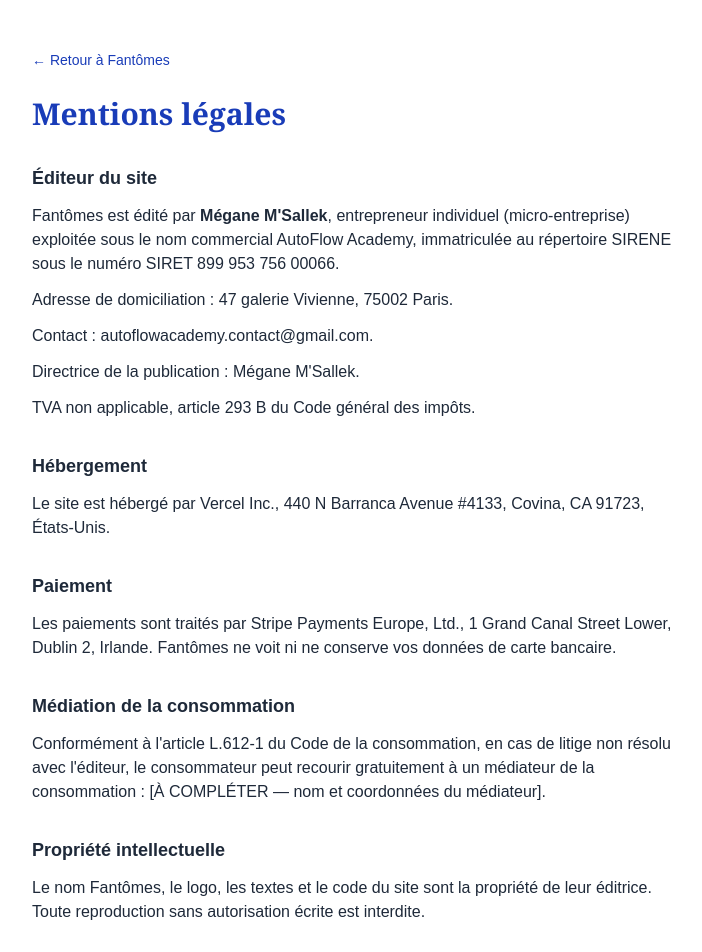
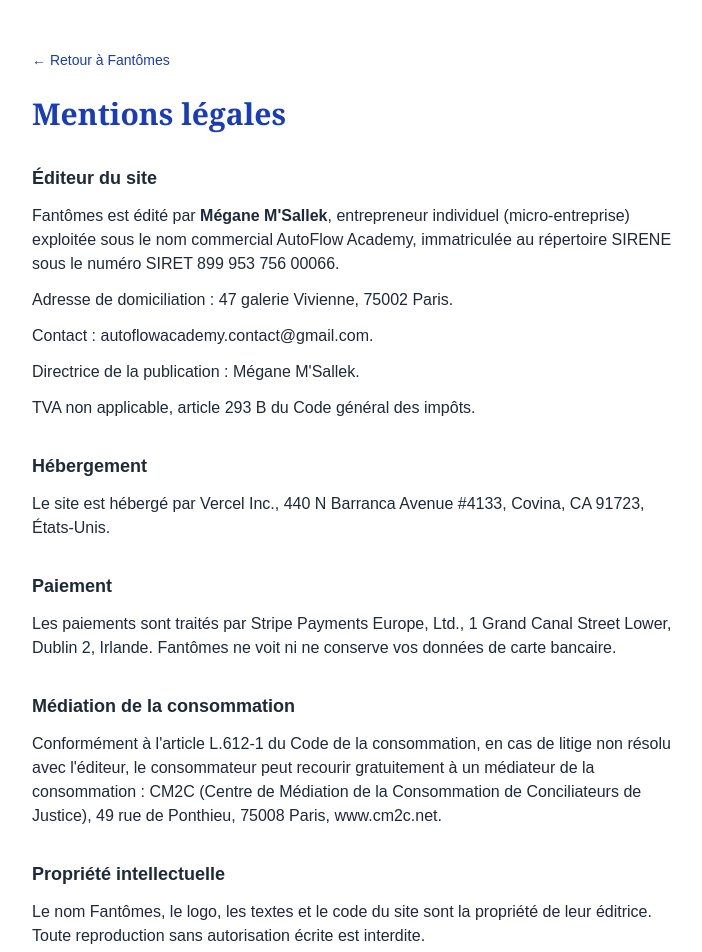
Before and after one commit to autoflowacademycontact-sudo/fantomes, a Next.js app: page /mentions-legales in a window 1280 px wide. Shown: the top 952 px of the page, without its empty margins (288-990 px from the left). Built offline with nearby package versions, Linux system fonts and the light colour scheme.

Commit message:
Ajoute le médiateur CM2C et la date d'entrée en vigueur des CGV
Co-Authored-By: Claude Haiku 5.5 <noreply@anthropic.com>
Claude-Session: https://claude.ai/code/session_01C5q372EEY5RdvSpb1KcgpD

```diff
--- a/src/app/cgv/page.tsx
+++ b/src/app/cgv/page.tsx
@@ -12,7 +12,7 @@ export default function Cgv() {
       </Link>
 
       <h1 className="mt-6 font-serif text-3xl font-bold text-blue-800">Conditions générales de vente</h1>
-      <p className="mt-2 text-sm text-gray-500">Version en vigueur au [À COMPLÉTER — date de mise en ligne].</p>
+      <p className="mt-2 text-sm text-gray-500">Version en vigueur au 23 octobre 2026.</p>
 
       <section className="mt-8 space-y-3">
         <h2 className="text-lg font-semibold">1. Éditeur et objet</h2>
--- a/src/app/mentions-legales/page.tsx
+++ b/src/app/mentions-legales/page.tsx
@@ -53,7 +53,7 @@ export default function MentionsLegales() {
         <p>
           Conformément à l&apos;article L.612-1 du Code de la consommation, en cas de litige non résolu avec
           l&apos;éditeur, le consommateur peut recourir gratuitement à un médiateur de la consommation :
-          [À COMPLÉTER — nom et coordonnées du médiateur].
+          CM2C (Centre de Médiation de la Consommation de Conciliateurs de Justice), 49 rue de Ponthieu, 75008 Paris, www.cm2c.net.
         </p>
       </section>
 
```
